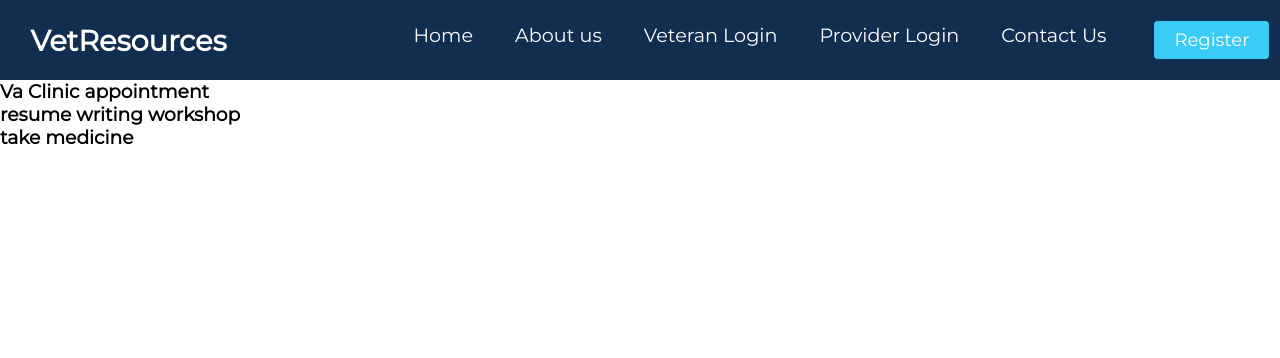
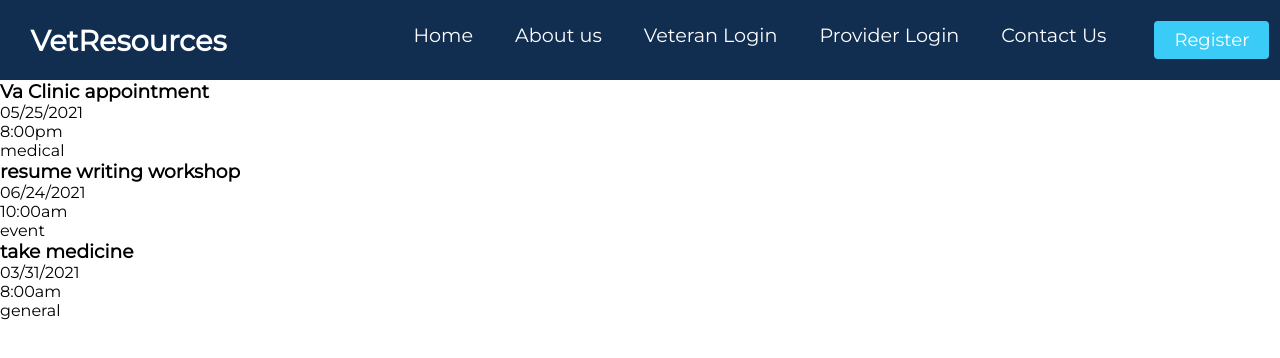
Before and after one commit to patrickcollins24/vet-resources, a React (Create React App) app: page / in a window 1280 px wide. Shown: the top 358 px of the page. Built offline with nearby package versions, Linux system fonts and the light colour scheme.

Commit message:
added more appointment components

```diff
--- a/src/App.js
+++ b/src/App.js
@@ -1,15 +1,49 @@
+import { useState } from 'react';
 import './App.css';
 import Appointments from './components/Appointments';
 import Navbar from "./components/Navbar/Navbar";
+import { FormProvider } from 'react-hook-form';
 
 
 
 export default function App() {
+  const [appointments, setAppointments]= useState([
+
+    {
+    id: 1,
+    title: 'Va Clinic appointment',
+    date: '05/25/2021',
+    time: '8:00pm',
+    reminder: true,
+    type: 'medical'
+},
+
+    {
+    id: 2,
+    title: 'resume writing workshop',
+    date: '06/24/2021',
+    time: '10:00am',
+    reminder: true,
+    type: 'event'
+},
+    {
+    id: 3,
+    title: 'take medicine',
+    date: '03/31/2021',
+    time: '8:00am',
+    reminder: true,
+    type: 'general'
+},
+
+
+])
+
+
   return (
 
     <div className="App">
       <Navbar />
-      <Appointments />
+      <Appointments appointments={appointments} />
     </div>
   );
 }
--- a/src/components/Appointment.jsx
+++ b/src/components/Appointment.jsx
@@ -1,41 +1,13 @@
 
 
-const Appointment = () => {
-
-
+const Appointment = ({appointment}) => {
     return (
         <div>
-            <form>
-                <h2>Appointment</h2>
-                <br/>
-                <h3>Add Appointment</h3>
-                <div>
-                <label htmlFor='title'>
-                    Title
-                </label>
-                <input type='text'  name='title' placeholder='enter appointment'/>
-                </div>
-                <label htmlFor='title'>
-                    Date
-                </label>
-                <input type='date' name='date' placeholder='enter date'/>
-                <label htmlFor='title'>
-                    Time
-                </label>
-                <input type='text' name='time'/>
-                <div>
-                    <label >
-                        Reminder
-                    </label>
-                    <br/>
-                    <select>
-                    <option>text message</option>
-                    <option>email</option>
-                    </select>
-                    </div>
-                    <button className='form-btn' type='submit'>Add Appointment</button>
-
-            </form>
+            <h3>{appointment.title}</h3>
+            <p>{appointment.date}</p>
+            <p>{appointment.time}</p>
+            <p>{appointment.reminder}</p>
+            <p>{appointment.type}</p>
         </div>
     )
 }
--- a/src/components/Appointments.jsx
+++ b/src/components/Appointments.jsx
@@ -1,43 +1,13 @@
-import { useState } from 'react';
+import Appointment from './Appointment';
 
+const Appointments = ({appointments}) => {
 
-const Appointments = () => {
-    const [appointments, setAppointments]= useState([
-
-        {
-        id: 1,
-        title: 'Va Clinic appointment',
-        date: '05/25/2021',
-        time: '8:00pm',
-        reminder: true,
-        type: 'medical'
-    },
-
-        {
-        id: 2,
-        title: 'resume writing workshop',
-        date: '06/24/2021',
-        time: '10:00am',
-        reminder: true,
-        type: 'event'
-    },
-        {
-        id: 3,
-        title: 'take medicine',
-        date: '03/31/2021',
-        time: '8:00am',
-        reminder: true,
-        type: 'general'
-    },
-
-
-    ])
 
 
     return (
         <>
             {appointments.map((appointment) => (
-                <h3 key={appointment.id}>{appointment.title}</h3>
+                <Appointment key={appointment.id} appointment={appointment} />
             ))}
         </>
     )
```
Also changed, not shown: src/components/AddAppointment.jsx (added, +43 -0 lines).
